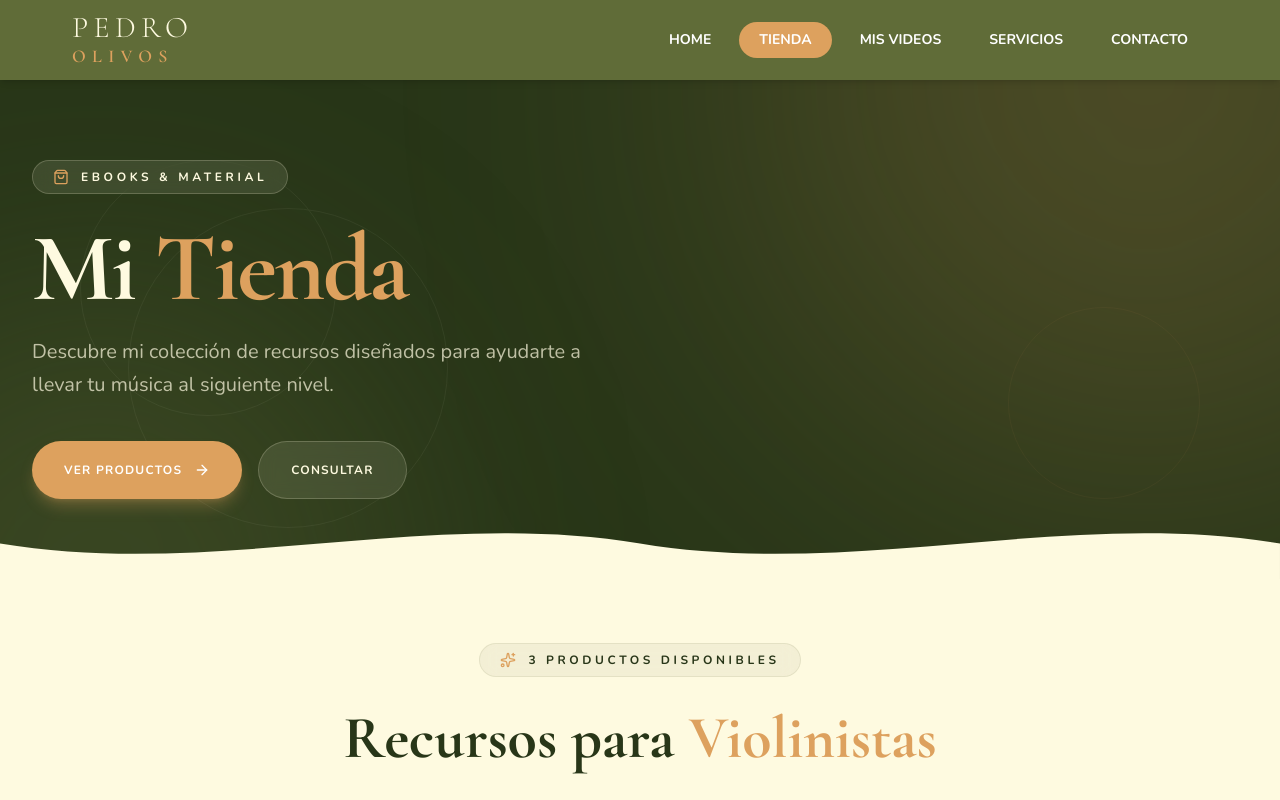
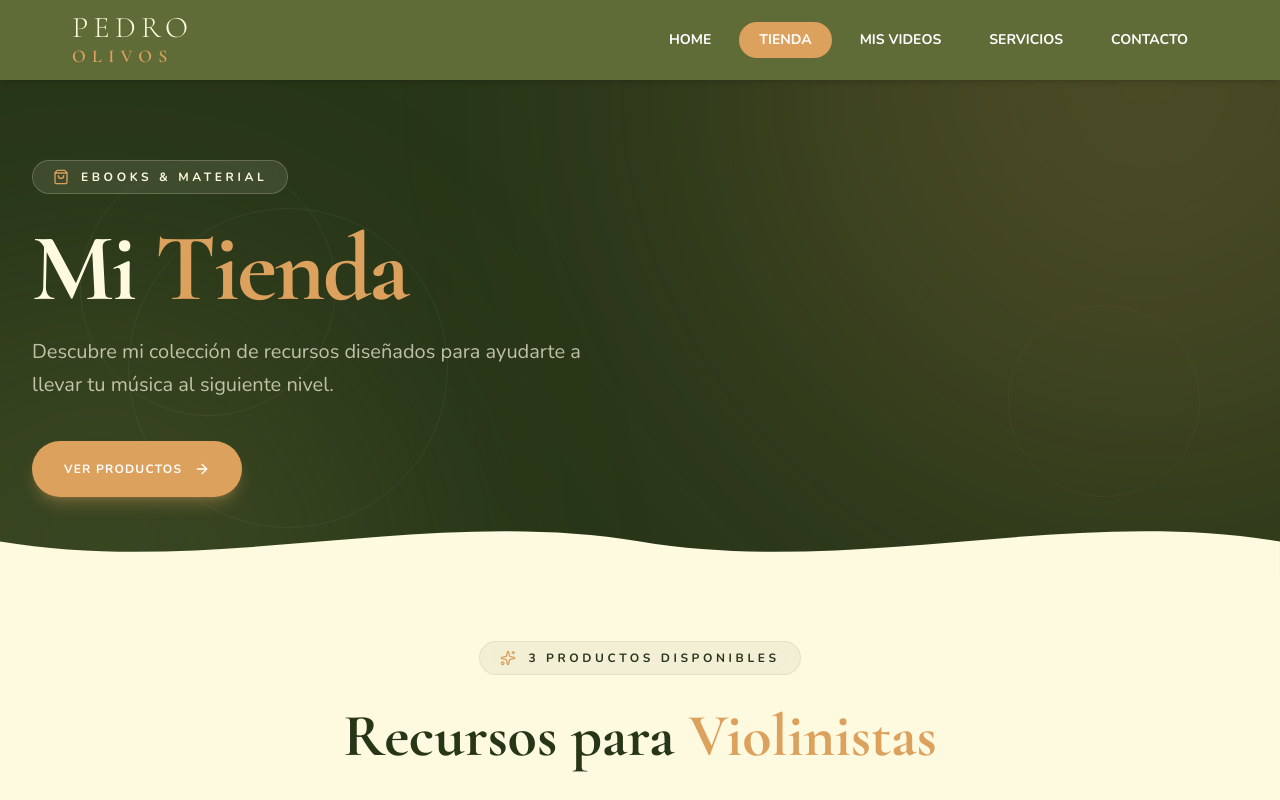
Before and after one commit to iHamm0nD/PedroOlivosPaginaWeb, a Next.js app: page /tienda in a window 1280 px wide. Shown: the top 800 px of the page. Built offline with nearby package versions, Linux system fonts and the light colour scheme.

Commit message:
feat: elimina boton consultar del hero de tienda

```diff
--- a/app/tienda/page.tsx
+++ b/app/tienda/page.tsx
@@ -167,14 +167,6 @@ export default function TiendaPage() {
                 Ver productos
                 <ArrowRight className="w-3.5 h-3.5 sm:w-4 sm:h-4" />
               </a>
-              <Link
-                href="https://wa.me/51972393059"
-                target="_blank"
-                rel="noopener noreferrer"
-                className="inline-flex items-center justify-center gap-2 sm:gap-3 bg-cream/10 hover:bg-cream/20 text-cream border border-cream/20 text-[10px] sm:text-xs font-bold tracking-widest uppercase px-6 sm:px-8 py-3.5 sm:py-5 rounded-full transition-all duration-300 font-sans backdrop-blur-sm"
-              >
-                Consultar
-              </Link>
             </div>
           </div>
         </div>
```
